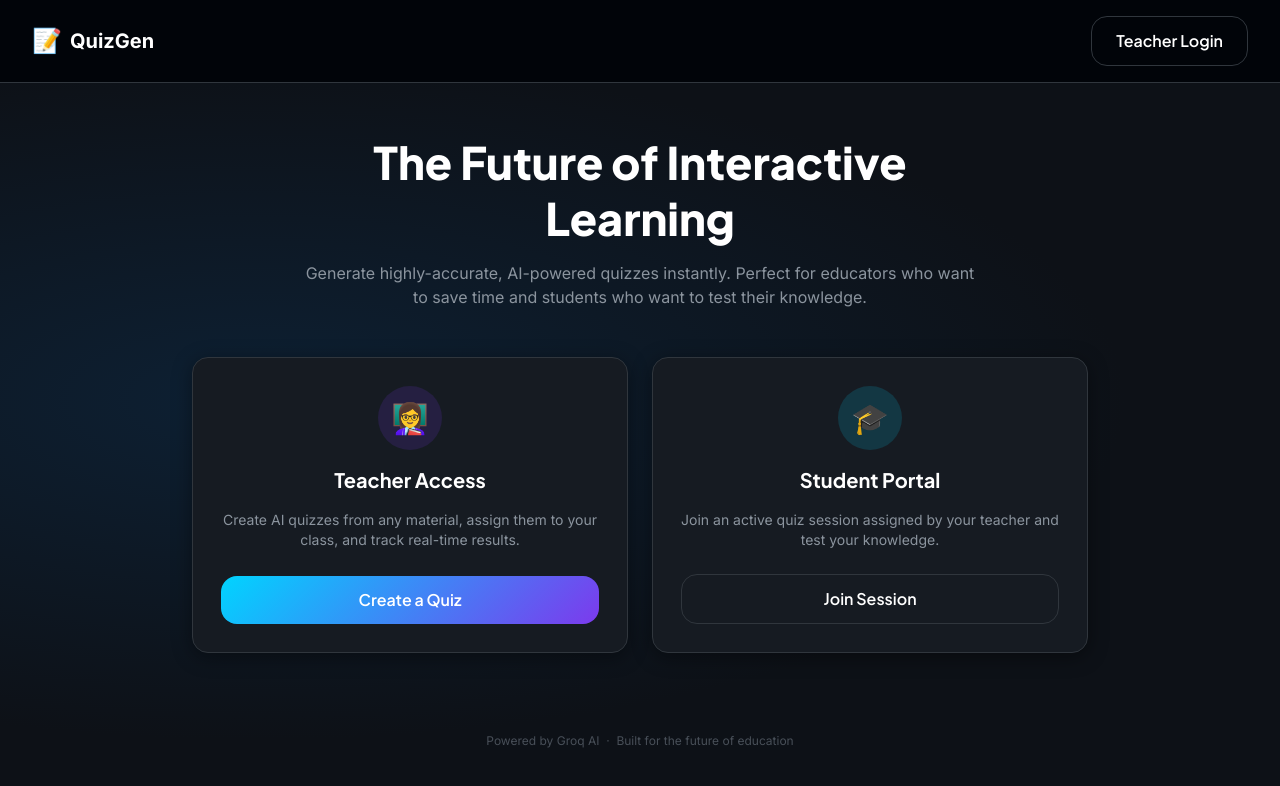
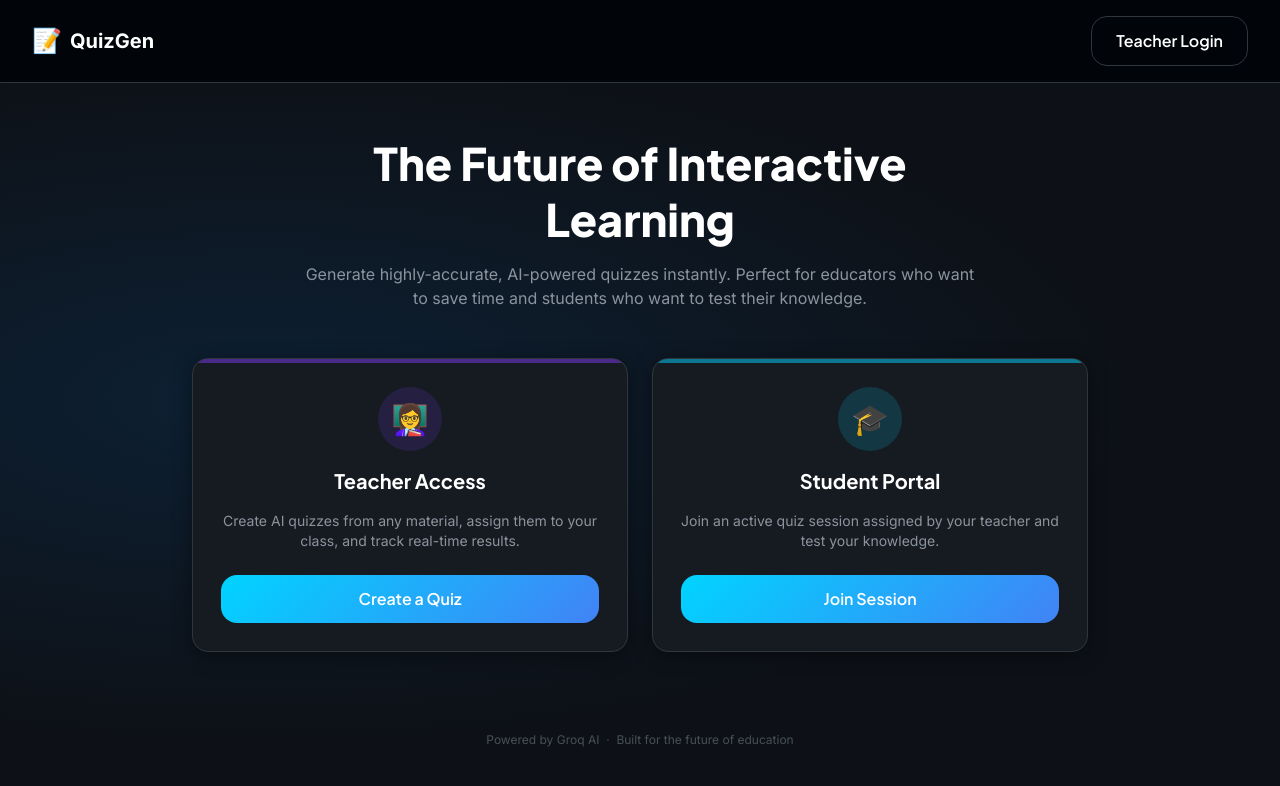
Before and after one commit to hurman11/Ai-Quiz-Generaor, a Next.js app in the folder frontend/: page / in a window 1280 px wide. Shown: the top 786 px of the page. Built offline with nearby package versions, Linux system fonts and the light colour scheme.

Commit message:
Add Home buttons and intense glow animations across the UI

```diff
--- a/frontend/app/globals.css
+++ b/frontend/app/globals.css
@@ -149,6 +149,19 @@ body {
   border-right: 1px solid var(--border);
 }
 
+/* ─── Animations ─── */
+@keyframes pulseGlow {
+  0% { box-shadow: 0 0 0px var(--accent-blue); }
+  50% { box-shadow: 0 0 20px var(--accent-blue); }
+  100% { box-shadow: 0 0 0px var(--accent-blue); }
+}
+
+@keyframes sweepGlow {
+  0% { background-position: 0% 50%; }
+  50% { background-position: 100% 50%; }
+  100% { background-position: 0% 50%; }
+}
+
 /* ─── Buttons ─── */
 .btn-primary {
   display: inline-flex;
@@ -156,6 +169,7 @@ body {
   justify-content: center;
   gap: 0.5rem;
   background: var(--gradient-brand);
+  background-size: 200% auto;
   color: #ffffff;
   border: none;
   border-radius: 1rem;
@@ -164,13 +178,29 @@ body {
   font-weight: 600;
   font-size: 1rem;
   cursor: pointer;
-  transition: all 0.2s ease;
+  transition: all 0.3s cubic-bezier(0.4, 0, 0.2, 1);
   min-height: 48px;
+  position: relative;
+  overflow: hidden;
+}
+
+.btn-primary::after {
+  content: "";
+  position: absolute;
+  top: 0; left: -100%; width: 50%; height: 100%;
+  background: linear-gradient(90deg, transparent, rgba(255,255,255,0.2), transparent);
+  transform: skewX(-20deg);
+  transition: all 0.5s ease;
+}
+
+.btn-primary:hover::after {
+  left: 150%;
 }
 
 .btn-primary:hover {
-  box-shadow: var(--shadow-glow);
-  transform: translateY(-1px);
+  box-shadow: 0 0 25px var(--accent-blue), 0 0 10px var(--accent-teal);
+  transform: translateY(-2px);
+  animation: sweepGlow 3s linear infinite;
 }
 
 .btn-primary:active {
@@ -182,6 +212,7 @@ body {
   cursor: not-allowed;
   transform: none;
   box-shadow: none;
+  animation: none;
 }
 
 .btn-success {
--- a/frontend/app/page.tsx
+++ b/frontend/app/page.tsx
@@ -63,12 +63,13 @@ export default function HomePage() {
             variants={itemVariants}
           >
             {/* Teacher Card */}
-            <div className="edu-card flex flex-1 flex-col items-center justify-between text-center group cursor-default" style={{ padding: "clamp(20px, 3vw, 28px)" }}>
-              <div className="flex flex-col items-center gap-4 mb-6">
-                <div className="flex h-16 w-16 items-center justify-center rounded-full bg-[rgba(124,58,237,0.15)] text-3xl">
+            <div className="edu-card flex flex-1 flex-col items-center justify-between text-center group cursor-default relative overflow-hidden transition-all duration-300 hover:shadow-[0_0_30px_rgba(124,58,237,0.3)] hover:-translate-y-2" style={{ padding: "clamp(20px, 3vw, 28px)" }}>
+              <div className="absolute top-0 left-0 w-full h-1 bg-[rgba(124,58,237,0.5)] group-hover:bg-[var(--accent-purple)] transition-colors"></div>
+              <div className="flex flex-col items-center gap-4 mb-6 relative z-10">
+                <div className="flex h-16 w-16 items-center justify-center rounded-full bg-[rgba(124,58,237,0.15)] text-3xl transition-transform duration-300 group-hover:scale-110 group-hover:shadow-[0_0_20px_rgba(124,58,237,0.4)]">
                   👩‍🏫
                 </div>
-                <h2 className="font-heading text-xl font-bold text-white">
+                <h2 className="font-heading text-xl font-bold text-white group-hover:text-[var(--accent-purple)] transition-colors">
                   Teacher Access
                 </h2>
                 <p className="text-sm text-text-secondary">
@@ -77,19 +78,20 @@ export default function HomePage() {
               </div>
               <button
                 onClick={() => router.push("/teacher/login")}
-                className="w-full btn-primary"
+                className="w-full btn-primary relative z-10"
               >
                 Create a Quiz
               </button>
             </div>
 
             {/* Student Card */}
-            <div className="edu-card flex flex-1 flex-col items-center justify-between text-center group cursor-default" style={{ padding: "clamp(20px, 3vw, 28px)" }}>
-              <div className="flex flex-col items-center gap-4 mb-6">
-                <div className="flex h-16 w-16 items-center justify-center rounded-full bg-[rgba(0,212,255,0.15)] text-3xl">
+            <div className="edu-card flex flex-1 flex-col items-center justify-between text-center group cursor-default relative overflow-hidden transition-all duration-300 hover:shadow-[0_0_30px_rgba(0,212,255,0.3)] hover:-translate-y-2" style={{ padding: "clamp(20px, 3vw, 28px)" }}>
+              <div className="absolute top-0 left-0 w-full h-1 bg-[rgba(0,212,255,0.5)] group-hover:bg-[var(--accent-cyan)] transition-colors"></div>
+              <div className="flex flex-col items-center gap-4 mb-6 relative z-10">
+                <div className="flex h-16 w-16 items-center justify-center rounded-full bg-[rgba(0,212,255,0.15)] text-3xl transition-transform duration-300 group-hover:scale-110 group-hover:shadow-[0_0_20px_rgba(0,212,255,0.4)]">
                   🎓
                 </div>
-                <h2 className="font-heading text-xl font-bold text-white">
+                <h2 className="font-heading text-xl font-bold text-white group-hover:text-[var(--accent-cyan)] transition-colors">
                   Student Portal
                 </h2>
                 <p className="text-sm text-text-secondary">
@@ -98,7 +100,7 @@ export default function HomePage() {
               </div>
               <button
                 onClick={() => router.push("/student")}
-                className="w-full btn-outline"
+                className="w-full btn-primary animate-pulseGlow bg-transparent border-2 border-[var(--accent-cyan)] text-white hover:bg-[rgba(0,212,255,0.1)] relative z-10"
               >
                 Join Session
               </button>
--- a/frontend/app/student/login/page.tsx
+++ b/frontend/app/student/login/page.tsx
@@ -54,13 +54,27 @@ export default function StudentLoginPage() {
   return (
     <main className="flex min-h-screen items-center justify-center page-container relative z-10">
       <motion.div
-        initial={{ opacity: 0, y: 8 }}
-        animate={{ opacity: 1, y: 0 }}
-        className="w-full max-w-md mx-auto"
+        className="w-full max-w-md p-8 edu-card-solid relative overflow-hidden"
+        initial={{ opacity: 0, scale: 0.95, y: 10 }}
+        animate={{ opacity: 1, scale: 1, y: 0 }}
+        transition={{ duration: 0.5, ease: "easeOut" }}
+        style={{
+          boxShadow: "0 0 40px rgba(99, 102, 241, 0.1)"
+        }}
       >
-        <div className="edu-card-solid flex flex-col gap-6">
+        <div className="absolute top-0 left-0 w-full h-1 bg-[var(--gradient-brand)] animate-pulseGlow"></div>
+
+        {/* Home Button */}
+        <button
+          onClick={() => router.push("/")}
+          className="absolute top-4 left-4 text-[var(--text-secondary)] hover:text-white flex items-center gap-1 text-sm transition-colors z-10 font-medium bg-black/20 px-2 py-1 rounded hover:bg-black/40"
+        >
+          <span>←</span> Home
+        </button>
+
+        <div className="flex flex-col gap-6 mt-4">
           <div className="text-center">
-            <div className="flex h-16 w-16 mx-auto items-center justify-center rounded-full bg-[rgba(124,58,237,0.15)] text-[var(--accent-purple)] text-3xl mb-4 border border-[var(--accent-purple)]">
+            <div className="flex h-16 w-16 mx-auto items-center justify-center rounded-full bg-[rgba(124,58,237,0.15)] text-[var(--accent-purple)] text-3xl mb-4 border border-[var(--accent-purple)] shadow-[0_0_15px_rgba(124,58,237,0.2)]">
               🔐
             </div>
             <h1 className="font-heading text-2xl font-bold text-white">
--- a/frontend/app/student/register/page.tsx
+++ b/frontend/app/student/register/page.tsx
@@ -62,13 +62,27 @@ export default function StudentRegisterPage() {
   return (
     <main className="flex min-h-screen items-center justify-center page-container relative z-10">
       <motion.div
-        initial={{ opacity: 0, y: 8 }}
-        animate={{ opacity: 1, y: 0 }}
-        className="w-full max-w-md mx-auto"
+        className="w-full max-w-md p-8 edu-card-solid relative overflow-hidden"
+        initial={{ opacity: 0, scale: 0.95, y: 10 }}
+        animate={{ opacity: 1, scale: 1, y: 0 }}
+        transition={{ duration: 0.5, ease: "easeOut" }}
+        style={{
+          boxShadow: "0 0 40px rgba(99, 102, 241, 0.1)"
+        }}
       >
-        <div className="edu-card-solid flex flex-col gap-6">
+        <div className="absolute top-0 left-0 w-full h-1 bg-[var(--gradient-brand)] animate-pulseGlow"></div>
+
+        {/* Home Button */}
+        <button
+          onClick={() => router.push("/")}
+          className="absolute top-4 left-4 text-[var(--text-secondary)] hover:text-white flex items-center gap-1 text-sm transition-colors z-10 font-medium bg-black/20 px-2 py-1 rounded hover:bg-black/40"
+        >
+          <span>←</span> Home
+        </button>
+
+        <div className="flex flex-col gap-6 mt-4">
           <div className="text-center">
-            <div className="flex h-16 w-16 mx-auto items-center justify-center rounded-full bg-[rgba(0,212,255,0.15)] text-[var(--accent-cyan)] text-3xl mb-4 border border-[var(--accent-cyan)]">
+            <div className="flex h-16 w-16 mx-auto items-center justify-center rounded-full bg-[rgba(16,185,129,0.15)] text-[var(--accent-green)] text-3xl mb-4 border border-[var(--accent-green)] shadow-[0_0_15px_rgba(16,185,129,0.2)]">
               🎓
             </div>
             <h1 className="font-heading text-2xl font-bold text-white">
--- a/frontend/app/teacher/login/page.tsx
+++ b/frontend/app/teacher/login/page.tsx
@@ -23,23 +23,36 @@ export default function TeacherLoginPage() {
   return (
     <main className="flex min-h-screen items-center justify-center p-4">
       <motion.div
-        initial={{ opacity: 0, y: 20 }}
-        animate={{ opacity: 1, y: 0 }}
-        className="edu-card-solid flex flex-col gap-6"
-        style={{ width: "calc(100% - 32px)", maxWidth: "420px", margin: "0 auto", padding: "clamp(24px, 5vw, 36px)" }}
+        className="w-full max-w-md p-8 edu-card-solid relative overflow-hidden"
+        initial={{ opacity: 0, scale: 0.95, y: 10 }}
+        animate={{ opacity: 1, scale: 1, y: 0 }}
+        transition={{ duration: 0.5, ease: "easeOut" }}
+        style={{
+          boxShadow: "0 0 40px rgba(99, 102, 241, 0.1)"
+        }}
       >
-        <div className="text-center">
-          <div className="inline-flex items-center gap-2 rounded-full border px-3 py-1 text-xs font-bold tracking-widest mb-6" style={{ background: "rgba(0,212,255,0.15)", color: "var(--accent-cyan)", borderColor: "var(--border-glow)" }}>
-            <span className="h-2 w-2 rounded-full bg-accent-cyan shadow-[0_0_8px_var(--accent-cyan)]"></span>
-            TEACHER ACCESS
+        <div className="absolute top-0 left-0 w-full h-1 bg-[var(--gradient-brand)] animate-pulseGlow"></div>
+
+        {/* Home Button */}
+        <button
+          onClick={() => router.push("/")}
+          className="absolute top-4 left-4 text-[var(--text-secondary)] hover:text-white flex items-center gap-1 text-sm transition-colors z-10 font-medium bg-black/20 px-2 py-1 rounded hover:bg-black/40"
+        >
+          <span>←</span> Home
+        </button>
+
+        <div className="flex flex-col gap-6 mt-4">
+          <div className="text-center">
+            <div className="flex h-16 w-16 mx-auto items-center justify-center rounded-full bg-[rgba(59,130,246,0.15)] text-[var(--accent-blue)] text-3xl mb-4 border border-[var(--accent-blue)] shadow-[0_0_15px_rgba(59,130,246,0.2)]">
+              👨‍🏫
+            </div>
+            <h1 className="font-heading text-2xl font-bold text-white">
+              Teacher Portal
+            </h1>
+            <p className="mt-2 text-sm text-[var(--text-secondary)]">
+              Enter your PIN to access the dashboard.
+            </p>
           </div>
-          <h1 className="font-heading text-2xl font-bold text-white">
-            Authentication Required
-          </h1>
-          <p className="mt-2 text-sm text-text-secondary">
-            Please enter your admin credentials to access the dashboard.
-          </p>
-        </div>
 
         <form onSubmit={handleLogin} className="flex flex-col gap-4">
           <div className="flex flex-col gap-1.5">
```
